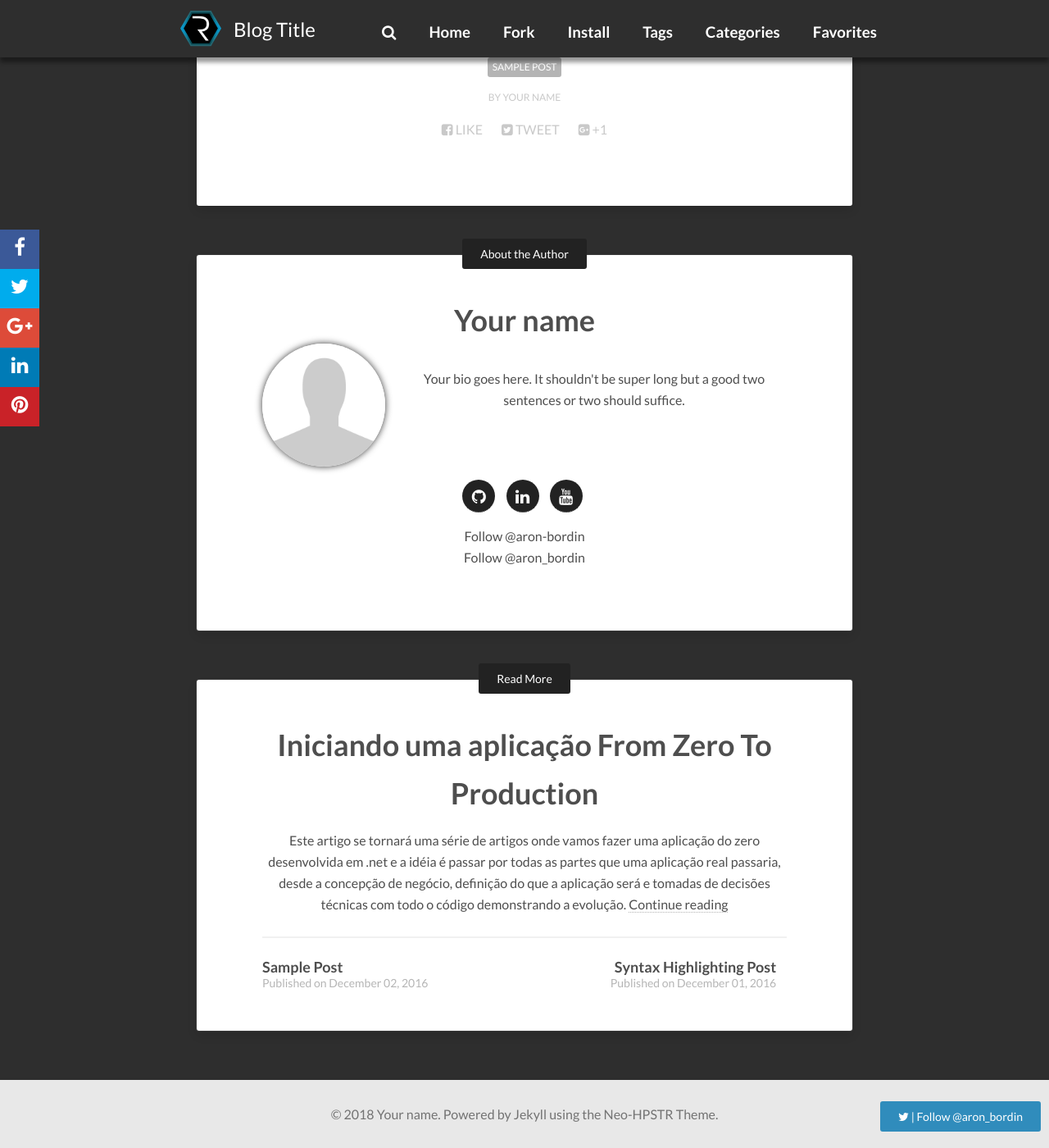
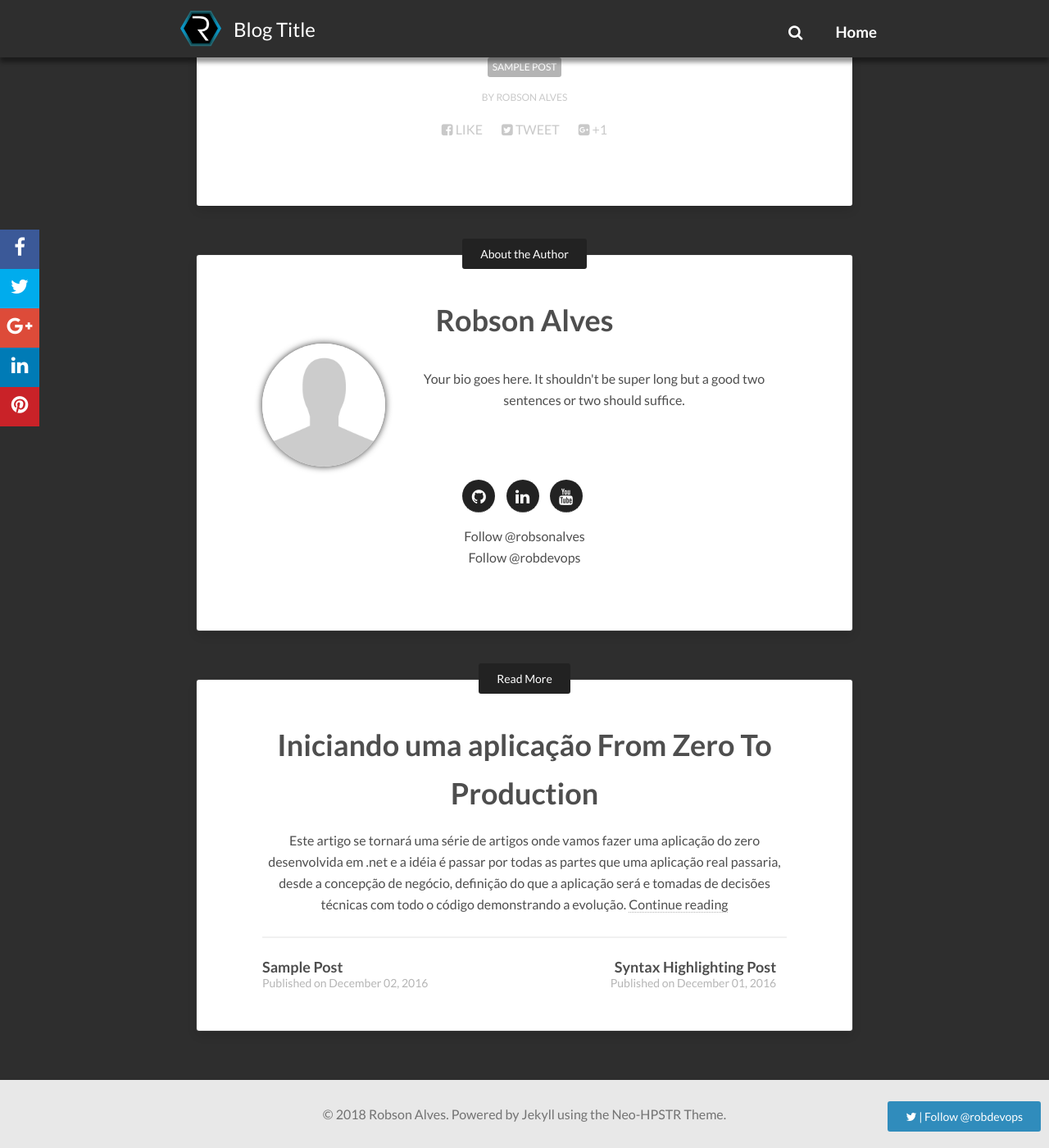
Before and after one commit to robsonalves/robsonalves.github-io, a Jekyll site: the page built from _posts/2016-11-30-dark-post.md, in a window 1280 px wide and 1400 px high, scrolled down 639 px. Shown: the whole window at 82% size. Built offline with Jekyll 4.4.1, drawn with Linux system fonts in a browser that asks for light colours; nearby versions of some CDN libraries; comment, search, counter and statistics services are not loaded.

```diff
--- a/_config.yml
+++ b/_config.yml
@@ -20,34 +20,18 @@ url: https://robsonalves.github.io/
 menu:
   - title: 'Home'
     url: '/'
-  - title: 'Fork'
-    url: 'http://github.com/aron-bordin/neo-hpstr-jekyll-theme'
-  - title: 'Install'
-    url: 'http://github.com/aron-bordin/neo-hpstr-jekyll-theme#installation'
-  - title: 'Tags'
-    url: '/tags'
-  - title: 'Categories'
-    url: '/categories'
-    type: 'categories'
-  - title: 'Favorites'
-    url: '#'
-    submenu:
-      - title: 'Code Highlighter'
-        url: '/intro/code-highlighting-post/'
-      - title: 'Sample Post'
-        url: '/intro/sample-post/'
 
 # Owner/author information
 owner:
-  name:           Your name
-  site:           http://aronbordin.com
+  name:           Robson Alves
+  site:           http://robsonalves.xyz
   avatar:         images/avatar.jpg
   bio:            "Your bio goes here. It shouldn't be super long but a good two sentences or two should suffice."
-  email:          you@email.com
+  email:          contact@robsonalves.xyz
   # Twitter nick for use in Twitter cards and follow button.
-  twitter: aron_bordin # if no twitter in this config, the twitter follow button will be removed
+  twitter: robdevops # if no twitter in this config, the twitter follow button will be removed
   # GitHub nick for use in follow button in author block.
-  github: aron-bordin
+  github: robsonalves
 
 # Twitter account associated with the site if different from owner/author twitter account.
 # Used in Twitter cards.
@@ -56,11 +40,11 @@ twitter:
 # Social networking links used in author block underneath posts. Update and remove as you like.
 social:
   - title: "github"
-    url: "https://github.com/aron-bordin"
+    url: "https://github.com/robsonalves"
   - title: "linkedin"
-    url: "https://br.linkedin.com/in/aronbordin"
+    url: "https://br.linkedin.com/in/robsonalves"
   - title: "youtube"
-    url: "https://www.youtube.com/channel/UCfnSek-9HPWOx5e2pH7VFgg"
+    url: "https://www.youtube.com/channel/UCkqxb83IUQUbvlIe-wS2dJQ"
 
 # Background image to be tiled on all pages
 background:
--- a/demo/index.html
+++ b/demo/index.html
@@ -1,9 +1,9 @@
 ---
 layout: home
-title: "Welcome to the Neo-HPSTR Blog"
-description: "Describe this nonsense."
+title: "My Blog"
+description: "My Blog to write about that I learned or learning."
 tags: [Jekyll, theme, themes, responsive, blog, modern]
-comments: false
+comments: true
 ---
 
 {% for post in paginator.posts %}
--- a/index.html
+++ b/index.html
@@ -1,7 +1,7 @@
 ---
 layout: home
-title: "Welcome to the Neo-HPSTR Blog"
-description: "Describe this nonsense."
+title: "My blog"
+description: "My blog description."
 tags: [Jekyll, theme, themes, responsive, blog, modern]
 comments: false
 ---
```
